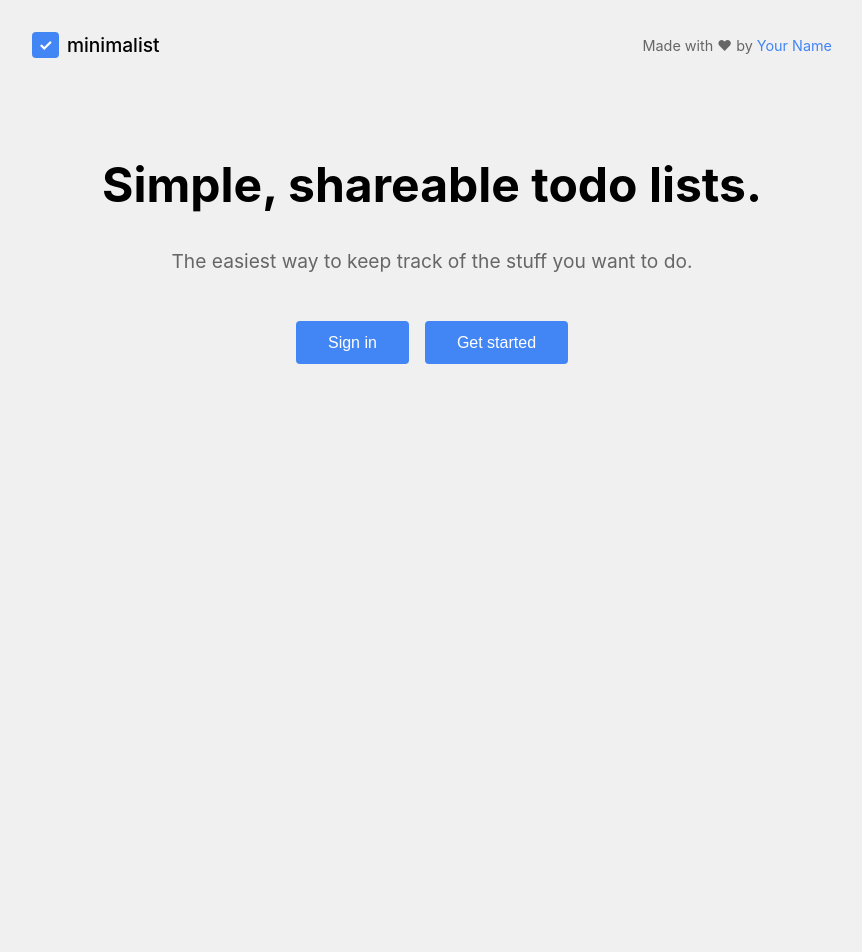
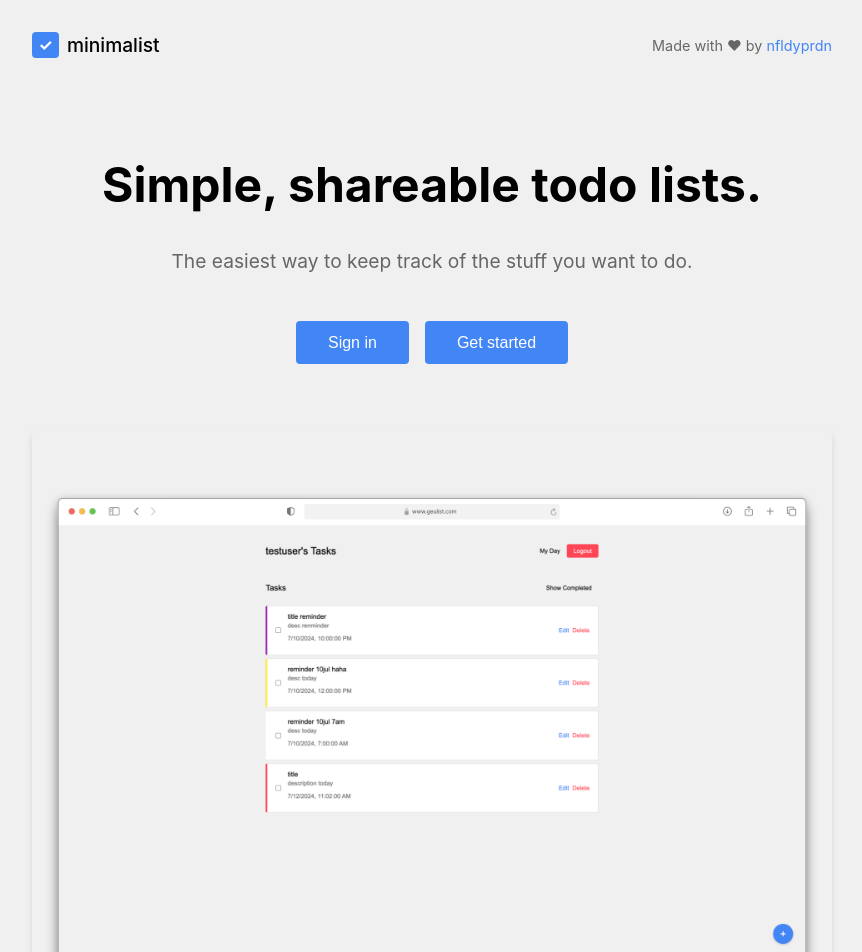
Before and after one commit to askpradana/todo-wisata-fe, a Vue app: page / in a window 1280 px wide. Shown: the top 952 px of the page, without its empty margins (208-1070 px from the left). Before the commit the page ends 800 px from the top, so only its background shows below. Built offline with nearby package versions, Linux system fonts and the light colour scheme.

Commit message:
feat: add a preview on landing page

```diff
--- a/src/views/HomeView.vue
+++ b/src/views/HomeView.vue
@@ -5,7 +5,7 @@
         <span class="checkmark">✓</span>
         <span class="app-name">minimalist</span>
       </div>
-      <div class="made-by">Made with ♥ by <a href="#" class="author-link">Your Name</a></div>
+      <div class="made-by">Made with ♥ by <a href="#" class="author-link">nfldyprdn</a></div>
     </header>
 
     <main class="minimalist-main">
@@ -17,9 +17,9 @@
         <button @click="navigateToRegister" class="sign-in-button">Get started</button>
       </div>
 
-      <!-- <div class="app-preview">
-        <img src="@/assets/app-preview.png" alt="App Preview" class="preview-image">
-      </div> -->
+      <div class="app-preview">
+        <img src="@/assets/app-preview.png" alt="App Preview" class="preview-image" />
+      </div>
     </main>
   </div>
 </template>
```
Also changed, not shown: src/assets/app-preview.png (added).
